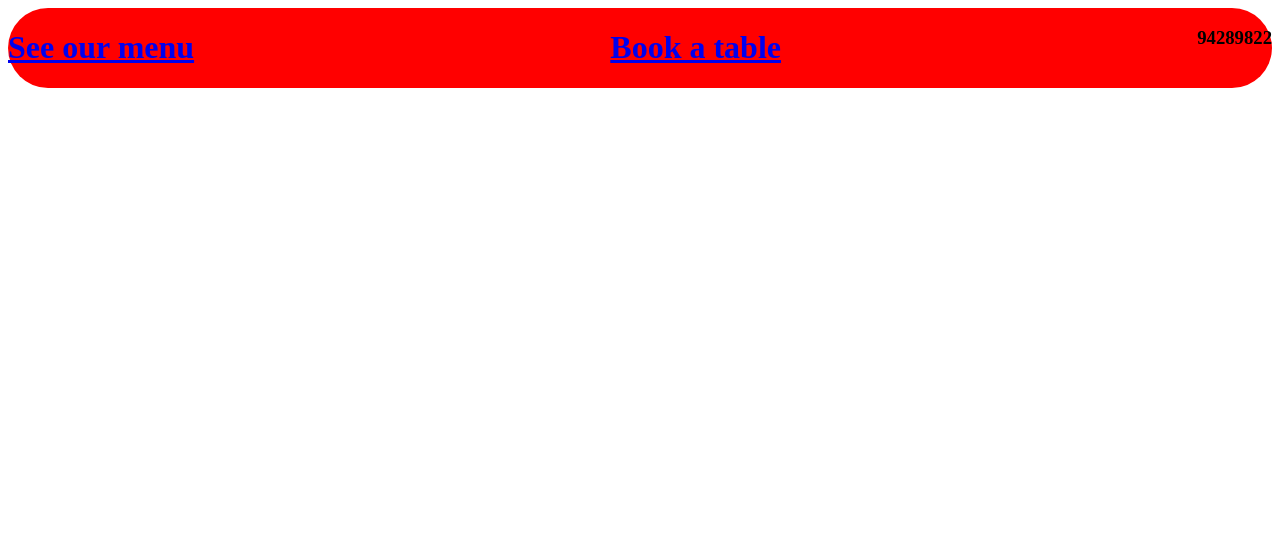
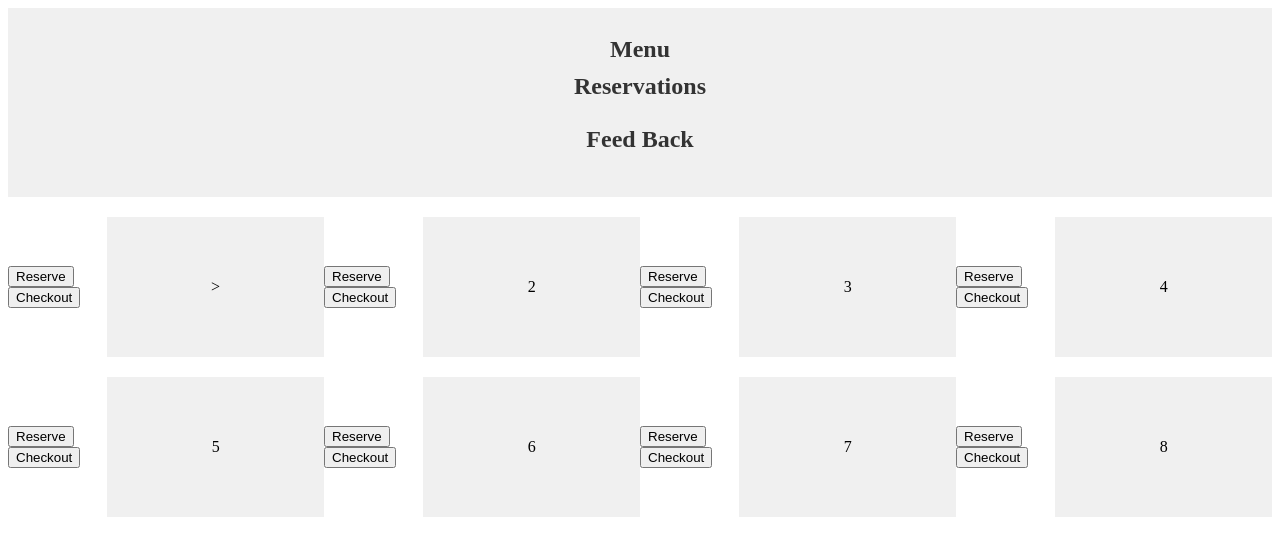
Before and after one commit to pair-project-amine-oumeima/pair-project, a plain HTML site: page html/index.html in a window 1280 px wide. Drawn offline with nearby package versions, Linux system fonts and the light colour scheme.

Commit message:
new style added buttons linked them to methodes only JS

```diff
--- a/css/style.css
+++ b/css/style.css
@@ -1,8 +1,123 @@
-.header{
+.header {
+    background-color: #f0f0f0;
+    padding: 20px;
+    text-align: center;
+}
+
+.edit {
+    text-decoration: none;
+    color: #333;
+    font-size: 24px;
+}
+
+ h1 {
+    margin: 0;
+}
+
+
+.feedback {
+    font-size: 18px;
+}
+.center {
+    text-align: center;
+}
+
+.boxes {
     display: flex;
-    justify-content: center;
     justify-content: space-between;
-    background-color: red;
-    border-radius: 50px;
+    margin-top: 20px;
+    align-items: center;
+}
+
+.box {
+    background-color: #f0f0f0;
+    padding: 20px;
+    text-align: center;
+    width: 20%;
+    height: 100px;
+    line-height: 100px;
+}
+
+.box1 {
+    background-color: #f0f0f0;
+    padding: 20px;
+    text-align: center;
+    width: 20%;
+    height: 100px;
+    line-height: 100px;
 
 }
+
+
+.box2{
+    background-color: #f0f0f0;
+    padding: 20px;
+    text-align: center;
+    width: 20%;
+    height: 100px;
+    line-height: 100px;
+
+}
+
+
+.box3{
+    background-color: #f0f0f0;
+    padding: 20px;
+    text-align: center;
+    width: 20%;
+    height: 100px;
+    line-height: 100px;
+
+}
+
+.box4{
+    background-color: #f0f0f0;
+    padding: 20px;
+    text-align: center;
+    width: 20%;
+    height: 100px;
+    line-height: 100px;
+
+}
+
+.box5{
+    background-color: #f0f0f0;
+    padding: 20px;
+    text-align: center;
+    width: 20%;
+    height: 100px;
+    line-height: 100px;
+
+}
+
+.box6 {
+    background-color: #f0f0f0;
+    padding: 20px;
+    text-align: center;
+    width: 20%;
+    height: 100px;
+    line-height: 100px;
+
+}
+
+.box7{
+    background-color: #f0f0f0;
+    padding: 20px;
+    text-align: center;
+    width: 20%;
+    height: 100px;
+    line-height: 100px;
+}
+
+.box8{
+    background-color: #f0f0f0;
+    padding: 20px;
+    text-align: center;
+    width: 20%;
+    height: 100px;
+    line-height: 100px;
+}
+.croped {
+    width: 180px;
+    height: auto;
+}
--- a/html/index.html
+++ b/html/index.html
@@ -5,23 +5,85 @@
     <meta name="viewport" content="width=device-width, initial-scale=1.0">
     <title>Document</title>
     <link rel="stylesheet" href="/css/style.css">
+    <script src='https://code.jquery.com/jquery-2.2.4.js'></script>
 </head>
 <body>
     <header >
         <div class="header">
             <h1>
-            <a href="menu.html">See our menu</a>
+            <a class="edit" href="menu.html">Menu</a>
 
-            <h1><a href="/html/index.html">Book a table </a></h1>
-            <h3>94289822</h3>
+            <h1><a class="edit" href="/html/index.html">Reservations </a></h1>
+            <h3 class="edit">Feed Back</h3>
         </h1>
 
         </div>
 
-        <div></div>
+
     </header>
 
+    <h2 class="center"></h2>
+    <div class="boxes">
+        <div class="buttons">
+            <button onclick="resto1.reserve()" class="table1">Reserve</button>
+            <button onclick="resto1.checkout()" class="ctable1">Checkout</button>
+        </div>
 
-    <script src="main.js"></script>
+         <div class="box1">></div>
+         <div >
+            <button onclick="resto1.reserve()" class="table2">Reserve</button>
+            <button  onclick="resto1.checkout()" class="ctable2">Checkout</button>
+        </div>
+
+          <div class="box2">2</div>
+
+          <div>
+            <button onclick="resto1.reserve()" class="table3" >Reserve</button>
+            <button onclick="resto1.checkout()" class="ctable3" >Checkout</button>
+        </div>
+          <div class="box3">3</div>
+          <div>
+            <button onclick="resto1.reserve()" class="table4"  >Reserve</button>
+            <button onclick="resto1.checkout()" class="ctable4" >Checkout</button>
+        </div>
+          <div class="box4">4</div>
+        </div>
+
+
+        <div class="boxes">
+            <div>
+                <button onclick="resto1.reserve()" class="table5" >Reserve</button>
+                <button onclick="resto1.checkout()" class="ctable5" >Checkout</button>
+            </div>
+
+
+             <div class="box5">5</div>
+             <div>
+                <button onclick="resto1.reserve()" class="table6" >Reserve</button>
+                <button onclick="resto1.checkout()" class="ctable6" >Checkout</button>
+            </div>
+
+              <div class="box6">6</div>
+              <div>
+                <button onclick="resto1.reserve()" class="table7" >Reserve</button>
+                <button onclick="resto1.reserve()" class="ctable7" >Checkout</button>
+            </div>
+              <div class="box7">7</div>
+              <div>
+                <button onclick="resto1.reserve()" class="table8" >Reserve</button>
+                <button onclick="resto1.reserve()" class="ctable8" >Checkout</button>
+            </div>
+              <div class="box8">8</div>
+            </div>
+
+            <h1 id="announcer"></h1>
+
+
+
+
+
+
+
+    <script src="/java script/main.js"></script>
 </body>
 </html>
--- a/java script/main.js
+++ b/java script/main.js
@@ -35,11 +35,11 @@ this.remainingPlates--
 
 var checkout = function(){
     if (this.availableTables<this.dailyTables){
-        console.log("idk what to put here ")
+       return "idk what to put here "
     }
     this.availableTables++
     this.income = this.income + 10.99
-    console.log("thank you come again ")
+    return " new table available  "
 }
 
 var newday = function(){
@@ -48,3 +48,7 @@ var newday = function(){
     console.log("here is your income of yesterday " + this.income )
     this.income = 0
 }
+
+var resto1 = createRestaurent("bonjorno",8,16)
+
+$()
```
